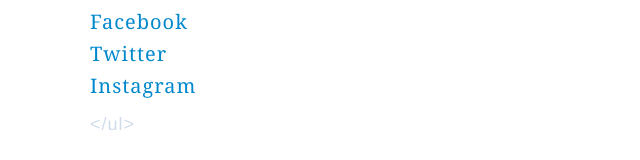
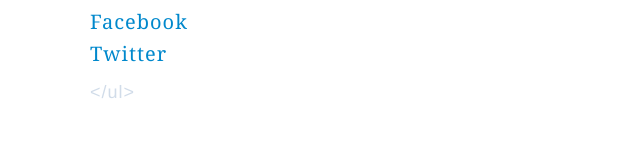
Before and after one commit to biubio/biu.bio, a plain HTML site: page index.html in a window 1280 px wide. Shown: the part 500-660 px from the top of the page, without its empty margins (165-805 px from the left). Drawn offline with Linux system fonts and the light colour scheme.

Commit message:
Update index.html

```diff
--- a/index.html
+++ b/index.html
@@ -109,9 +109,6 @@
         <li>
             <a href="https://twitter.com/biu_bio" title="biubiu's on twitter" target="_blank">Twitter</a>
         </li>
-        <li>
-            <a href="https://www.instagram.com/biu.bio" title="biubiu's on instagram" target="_blank">Instagram</a>
-        </li>
     </ul>
 
     <p class="code-html">
```
